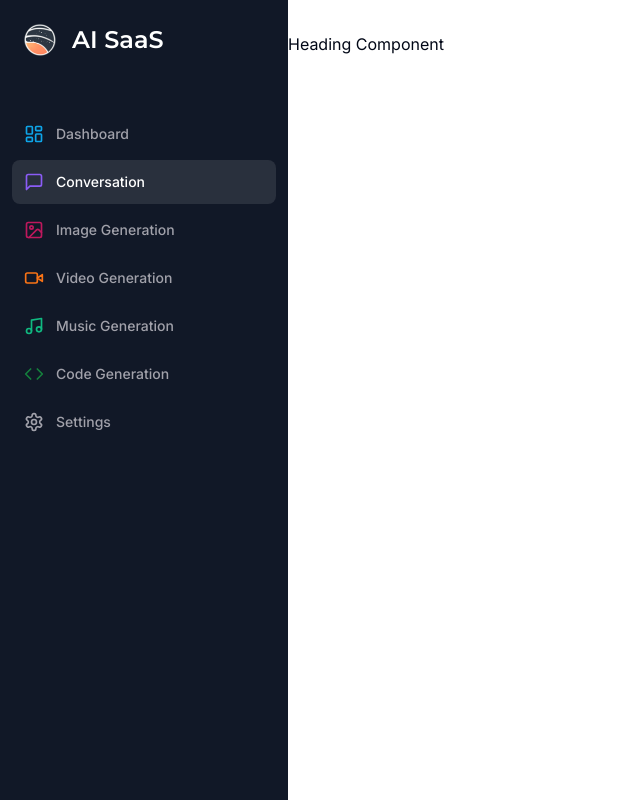
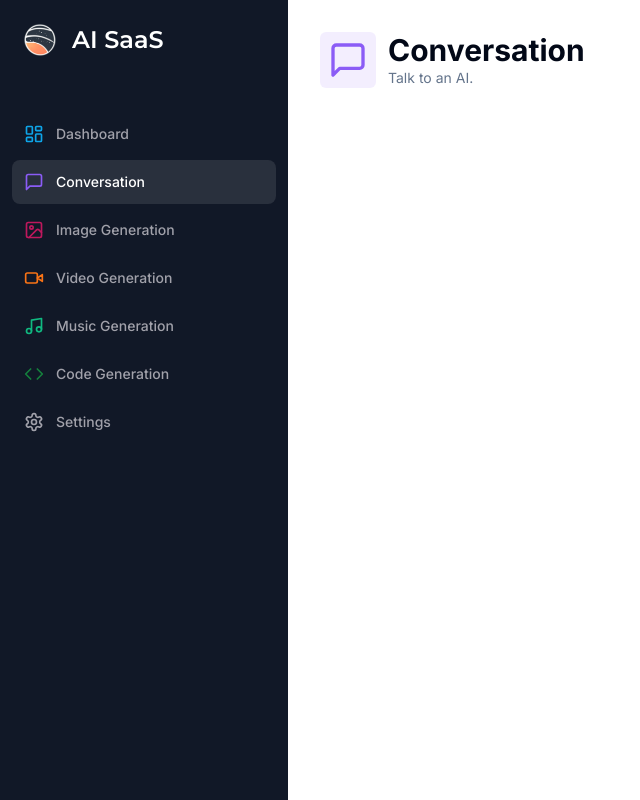
Before and after one commit to mojalil/ai-saas, a Next.js app: page /conversation in a window 1280 px wide. Shown: the whole page, without its empty margins (0-640 px from the left). Built offline with nearby package versions, Linux system fonts and the light colour scheme.

Commit message:
added heading

```diff
--- a/components/Heading.tsx
+++ b/components/Heading.tsx
@@ -1,3 +1,4 @@
+import { cn } from "@/lib/utils";
 import { LucideIcon } from "lucide-react";
 
 interface HeadingProps {
@@ -8,23 +9,24 @@
   bgColor?: string;
 }
 
-
 const Heading = ({
-
   title,
   description,
-    icon,
+  icon: Icon,
   iconColor = "text-violet-500",
   bgColor = "bg-violet-500/10",
-
-
-} : HeadingProps) => {
-    return(
+}: HeadingProps) => {
+  return (
+      <div className="px-4 lg:px-8 flex items-center gap-x-3 mb-8">
+        <div className={cn("p-2 w-fit rounded-md", bgColor)}>
+          <Icon className={cn("w-10 h-10", iconColor)} />
+        </div>
         <div>
-            Heading Component
+          <h2 className=" text-3xl font-bold">{title}</h2>
+          <p className="text-sm text-muted-foreground">{description}</p>
         </div>
-
-    )
-}
+      </div>
+  );
+};
 
 export default Heading;
```
Lines whose indentation alone changed are shown as unchanged.
